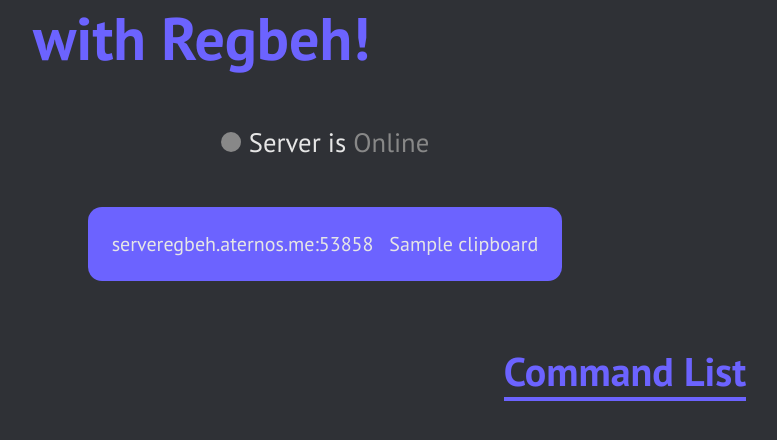
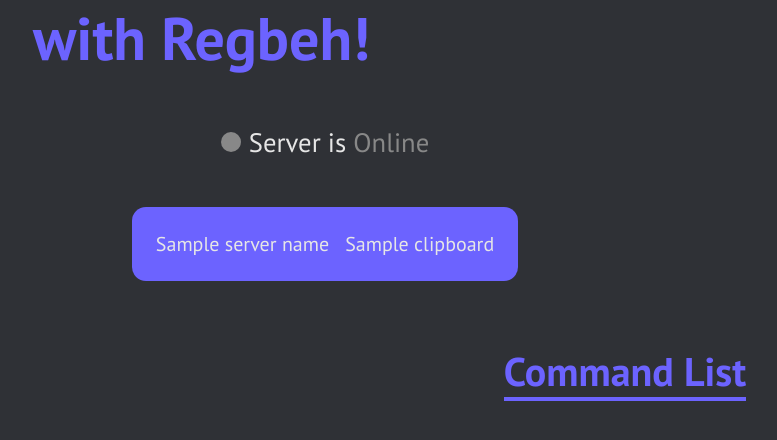
Before and after one commit to NaufalK25/mc-regbeh, a Flask app: template templates/index.html in a window 1280 px wide. Shown: the part 235-675 px from the top of the page, without its empty margins (15-792 px from the left). Run offline with Flask 2, Linux system fonts and the light colour scheme; the template is opened without the code that fills it: most values are stand-ins (such as "Sample title", 1, 10 or a date in 2020).

Commit message:
change server name on template

```diff
--- a/src/app.py
+++ b/src/app.py
@@ -21,7 +21,8 @@ def get_svg(filename: str):
 
 @app.route('/')
 def home():
-    response = get_server_info(getenv('MC_SERVER'))
+    server_name = getenv('MC_SERVER')
+    response = get_server_info(server_name)
     server_status, color = get_server_status(response)
 
     svg = {
@@ -31,7 +32,7 @@ def home():
         'clipboard': get_svg('clipboard')
     }
 
-    return render_template('index.html', server_status=server_status, color=f'{color}', svg=svg)
+    return render_template('index.html', server_status=server_status, color=f'{color}', svg=svg, server_name=server_name)
 
 
 if __name__ == '__main__':
--- a/templates/index.html
+++ b/templates/index.html
@@ -49,7 +49,7 @@
 
                 <article class="main_header_desc_footer">
 
-                    <p>serveregbeh.aternos.me:53858</p>
+                    <p>{{ server_name }}</p>
 
                     {{ svg.clipboard }}
                 </article>
```
